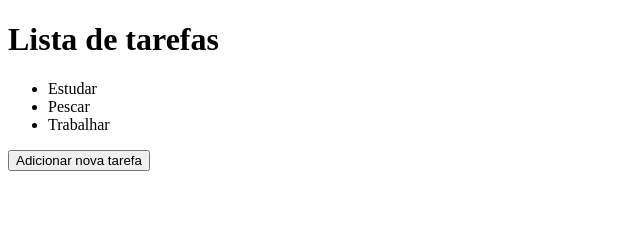
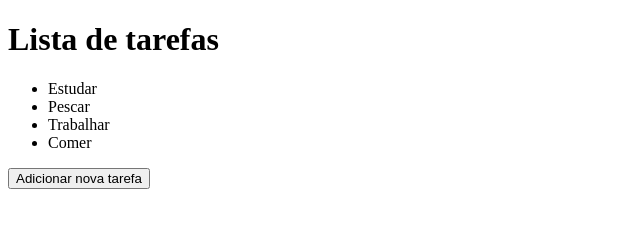
Before and after one commit to WilliamPerete/testedeploy, a plain HTML site: page index.html in a window 1280 px wide. Shown: the whole page, without its empty margins (0-640 px from the left). Drawn offline with Linux system fonts and the light colour scheme.

Commit message:
Adicionando lista de tarefas

```diff
--- a/index.html
+++ b/index.html
@@ -12,6 +12,7 @@
         <li>Estudar</li>
         <li>Pescar</li>
         <li>Trabalhar</li>
+        <li>Comer</li>
     </ul>
     <button>Adicionar nova tarefa</button>
 
```
